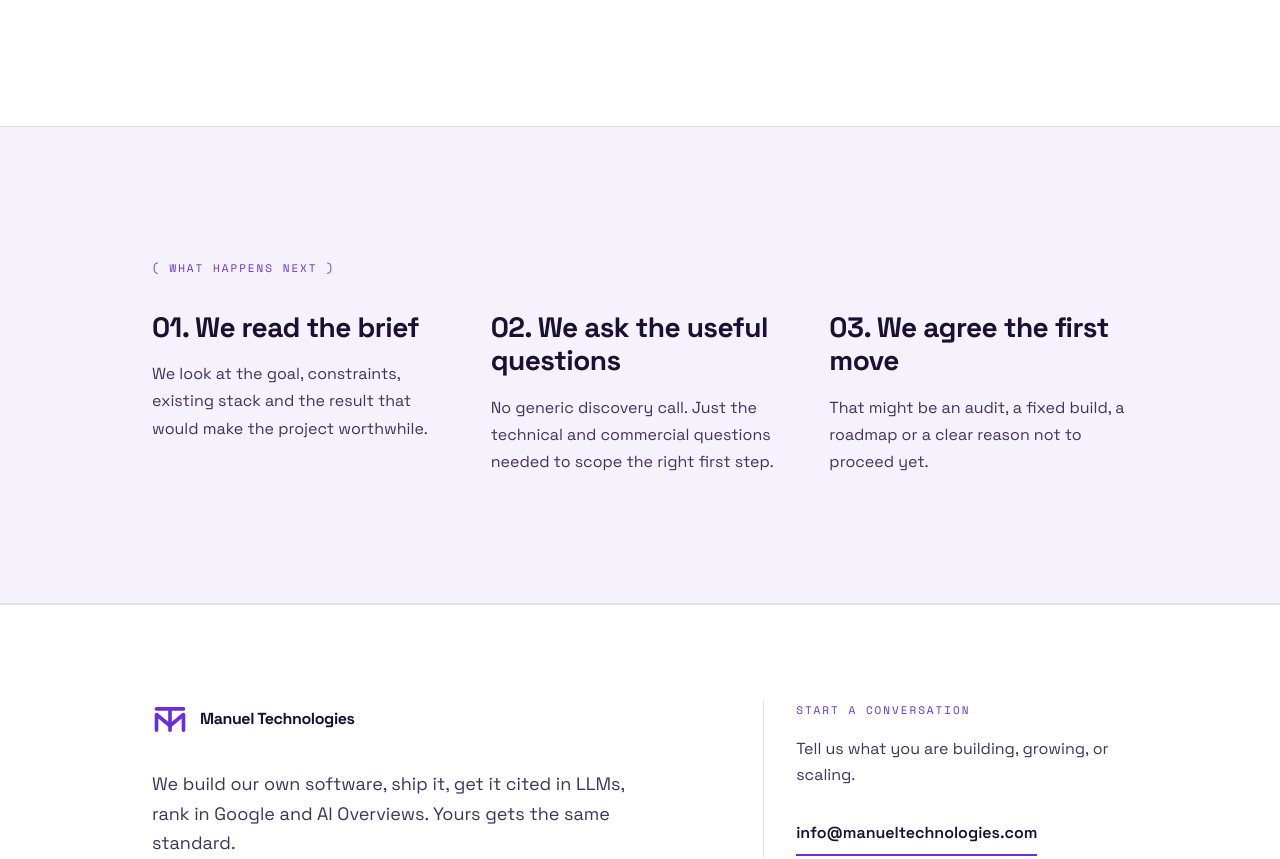
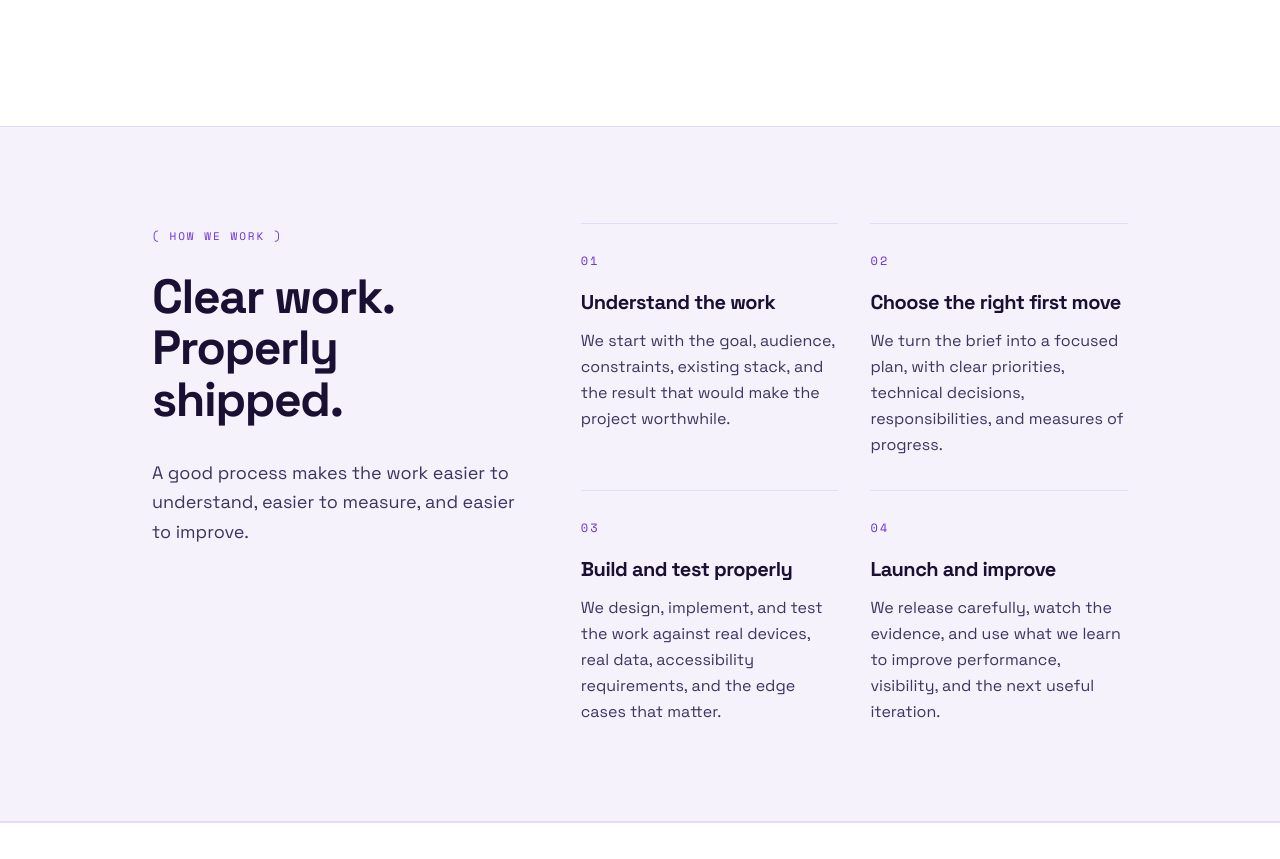
Before and after one commit to Bristotle/manuel-technologies, a Next.js app: page /contact in a window 1280 px wide. Shown: the part 1022-1881 px from the top of the page. Built offline with nearby package versions, Linux system fonts and the light colour scheme.

Commit message:
Add shared work process section

```diff
--- a/src/app/[pillar]/[service]/page.tsx
+++ b/src/app/[pillar]/[service]/page.tsx
@@ -4,6 +4,7 @@ import { notFound } from "next/navigation";
 import { Button } from "@/components/ui/Button";
 import { Container } from "@/components/ui/Container";
 import { SectionLabel } from "@/components/ui/SectionLabel";
+import { WorkProcess } from "@/components/WorkProcess";
 import { getServicePage, SERVICE_PAGES } from "@/lib/service-pages";
 import { SITE } from "@/lib/site";
 
@@ -128,6 +129,8 @@ export default async function ServicePage({ params }: PageProps) {
         </Container>
       </section>
 
+      <WorkProcess compact />
+
       <section className="border-y border-mt-border bg-white py-24 sm:py-32">
         <Container>
           <SectionLabel>Frequently asked questions</SectionLabel>
--- a/src/app/contact/page.tsx
+++ b/src/app/contact/page.tsx
@@ -2,6 +2,7 @@ import type { Metadata } from "next";
 import { ContactForm } from "@/components/ContactForm";
 import { Container } from "@/components/ui/Container";
 import { SectionLabel } from "@/components/ui/SectionLabel";
+import { WorkProcess } from "@/components/WorkProcess";
 import { SITE } from "@/lib/site";
 
 export const metadata: Metadata = {
@@ -58,25 +59,7 @@ export default function ContactPage() {
         </Container>
       </section>
 
-      <section className="border-y border-mt-border py-24 sm:py-32">
-        <Container>
-          <SectionLabel>What happens next</SectionLabel>
-          <div className="mt-8 grid gap-10 md:grid-cols-3">
-            <div>
-              <h3>01. We read the brief</h3>
-              <p className="mt-4 text-mt-slate">We look at the goal, constraints, existing stack and the result that would make the project worthwhile.</p>
-            </div>
-            <div>
-              <h3>02. We ask the useful questions</h3>
-              <p className="mt-4 text-mt-slate">No generic discovery call. Just the technical and commercial questions needed to scope the right first step.</p>
-            </div>
-            <div>
-              <h3>03. We agree the first move</h3>
-              <p className="mt-4 text-mt-slate">That might be an audit, a fixed build, a roadmap or a clear reason not to proceed yet.</p>
-            </div>
-          </div>
-        </Container>
-      </section>
+      <WorkProcess compact />
     </main>
   );
 }
--- a/src/app/page.tsx
+++ b/src/app/page.tsx
@@ -5,6 +5,7 @@ import { Button } from "@/components/ui/Button";
 import { Card } from "@/components/ui/Card";
 import { Marquee } from "@/components/ui/Marquee";
 import { FAQTabs, FAQ_CATEGORIES } from "@/components/ui/faq-tabs";
+import { WorkProcess } from "@/components/WorkProcess";
 import { CAPABILITIES, PILLARS, SITE } from "@/lib/site";
 
 const STANDARDS = [
@@ -109,6 +110,8 @@ export default function Home() {
         </Container>
       </section>
 
+      <WorkProcess />
+
       {/* Enterprise reassurance. The objection nobody says out loud. */}
       <section className="border-y border-mt-border bg-white py-24 sm:py-32">
         <Container>
--- /dev/null
+++ b/src/components/WorkProcess.tsx
@@ -0,0 +1,55 @@
+import { Container } from "@/components/ui/Container";
+import { SectionLabel } from "@/components/ui/SectionLabel";
+
+const STEPS = [
+  {
+    number: "01",
+    title: "Understand the work",
+    body: "We start with the goal, audience, constraints, existing stack, and the result that would make the project worthwhile.",
+  },
+  {
+    number: "02",
+    title: "Choose the right first move",
+    body: "We turn the brief into a focused plan, with clear priorities, technical decisions, responsibilities, and measures of progress.",
+  },
+  {
+    number: "03",
+    title: "Build and test properly",
+    body: "We design, implement, and test the work against real devices, real data, accessibility requirements, and the edge cases that matter.",
+  },
+  {
+    number: "04",
+    title: "Launch and improve",
+    body: "We release carefully, watch the evidence, and use what we learn to improve performance, visibility, and the next useful iteration.",
+  },
+] as const;
+
+export function WorkProcess({ compact = false }: { compact?: boolean }) {
+  return (
+    <section className={`border-y border-mt-border ${compact ? "py-24" : "py-24 sm:py-32"}`}>
+      <Container>
+        <div className="grid gap-12 lg:grid-cols-[0.8fr_1.2fr] lg:gap-16">
+          <div>
+            <SectionLabel>How we work</SectionLabel>
+            <h2 className="mt-6 max-w-[14ch]">Clear work. Properly shipped.</h2>
+            <p className="mt-8 max-w-[38ch] text-lg leading-relaxed text-mt-slate">
+              A good process makes the work easier to understand, easier to measure, and easier to improve.
+            </p>
+          </div>
+
+          <ol className="grid gap-8 sm:grid-cols-2">
+            {STEPS.map((step) => (
+              <li key={step.number} className="border-t border-mt-border pt-6">
+                <span className="font-[family-name:var(--font-mono)] text-xs tracking-[0.18em] text-mt-purple">
+                  {step.number}
+                </span>
+                <h3 className="mt-4 !text-xl !tracking-tight">{step.title}</h3>
+                <p className="mt-3 text-base leading-relaxed text-mt-slate">{step.body}</p>
+              </li>
+            ))}
+          </ol>
+        </div>
+      </Container>
+    </section>
+  );
+}
```
